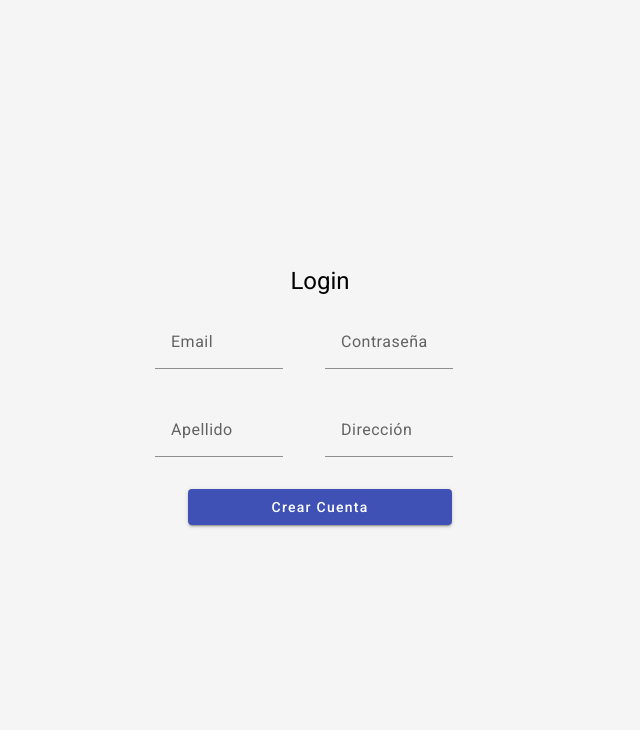
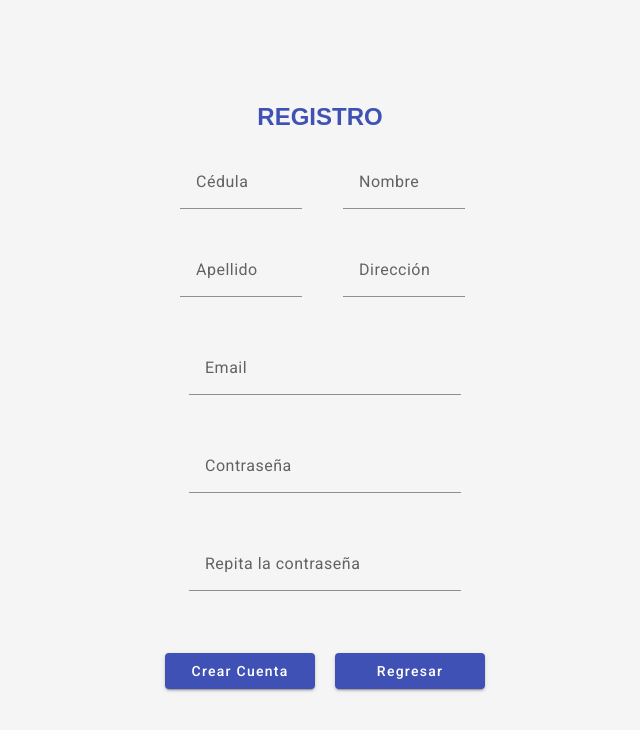
Before and after one commit to Charlie22RM/SistemaHospital, an Angular app: page /register in a window 1280 px wide. Shown: the top 730 px of the page, without its empty margins (320-960 px from the left). Built offline with nearby package versions, Linux system fonts and the light colour scheme.

Commit message:
Interfaz Register terminada

```diff
--- a/src/app/login/login.component.css
+++ b/src/app/login/login.component.css
@@ -22,3 +22,12 @@
     width: 80%;
     margin: 10px;
   }
+
+  .login h1 {
+    font-family: Arial, sans-serif; /* Cambia la fuente a tu preferencia */
+    font-size: 24px; /* Cambia el tamaño de la fuente según tus necesidades */
+    font-weight: bold; /* Agrega negrita o cambia el peso de la fuente si lo deseas */
+    text-transform: uppercase; /* Convierte el texto a mayúsculas si lo deseas */
+    color: #3f51b5; /* Cambia el color del texto según tus preferencias */
+    margin-bottom: 20px; /* Ajusta el margen inferior según tus necesidades */
+  }
--- a/src/app/login/login.component.html
+++ b/src/app/login/login.component.html
@@ -23,7 +23,7 @@
         <mat-label>Contraseña</mat-label>
         <input matInput formControlName="password" />
         <mat-error *ngIf="validateFrm.get('password')?.hasError('required')">
-          El Email es <strong>requerido</strong>
+          La contraseña es <strong>requerido</strong>
         </mat-error>
       </mat-form-field>
 
--- a/src/app/register/register.component.css
+++ b/src/app/register/register.component.css
@@ -38,11 +38,44 @@
 
 .form-grid {
   display: grid;
-  gap: 10px; /* Espacio entre filas */
+  gap: 10px;
+  /* Espacio entre filas */
 }
 
 .form-row {
   display: grid;
   grid-template-columns: 1fr 1fr;
-  gap: 10px; /* Espacio entre campos */
+  gap: 10px;
+  /* Espacio entre campos */
 }
+
+.form-row-centered {
+  display: flex;
+  justify-content: center;
+  align-items: center;
+  margin-top: 10px;
+  /* Espacio entre grupos de campos */
+}
+
+.form-grid .form-row {
+  margin-left: 25px; /* Ajusta el valor según tus necesidades */
+}
+
+.login h1 {
+  font-family: Arial, sans-serif; /* Cambia la fuente a tu preferencia */
+  font-size: 24px; /* Cambia el tamaño de la fuente según tus necesidades */
+  font-weight: bold; /* Agrega negrita o cambia el peso de la fuente si lo deseas */
+  text-transform: uppercase; /* Convierte el texto a mayúsculas si lo deseas */
+  color: #3f51b5; /* Cambia el color del texto según tus preferencias */
+  margin-bottom: 20px; /* Ajusta el margen inferior según tus necesidades */
+}
+
+.button-row {
+  display: flex;
+  justify-content: space-between;
+  margin-top: 20px; /* Ajusta el margen superior según tus necesidades */
+}
+
+.custom-button {
+  width: 150px; /* Ajusta el ancho del botón según tus necesidades */
+}
--- a/src/app/register/register.component.html
+++ b/src/app/register/register.component.html
@@ -1,14 +1,15 @@
 <div class="body">
   <div class="login">
-      <h1 class="h3 mb-3 fw-normal">Login</h1>
+
+    <h1 class="h3 mb-3 fw-normal">Registro</h1>
     <div class="form-grid">
       <div class="form-row">
         <mat-form-field class="ancho" appearance="fill">
-            <mat-label>Email</mat-label>
+          <mat-label>Cédula</mat-label>
           <input matInput>
         </mat-form-field>
         <mat-form-field class="ancho" appearance="fill">
-            <mat-label>Contraseña</mat-label>
+          <mat-label>Nombre</mat-label>
           <input matInput>
         </mat-form-field>
       </div>
@@ -22,7 +23,27 @@
           <input matInput>
         </mat-form-field>
       </div>
+      <div class="form-row-centered">
+        <mat-form-field class="ancho" appearance="fill">
+          <mat-label>Email</mat-label>
+          <input matInput>
+        </mat-form-field>
       </div>
-      <button (click)="crearcuenta()" class="custom-button" mat-raised-button mat-button color="primary">Crear Cuenta</button>
+      <div class="form-row-centered">
+        <mat-form-field class="ancho" appearance="fill">
+          <mat-label>Contraseña</mat-label>
+          <input matInput>
+        </mat-form-field>
+      </div>
+      <div class="form-row-centered">
+        <mat-form-field class="ancho" appearance="fill">
+          <mat-label>Repita la contraseña</mat-label>
+          <input matInput>
+        </mat-form-field>
+      </div>
+      <div class="button-row">
+        <button (click)="crearcuenta()" class="custom-button" mat-raised-button mat-button color="primary">Crear
+          Cuenta</button>
+        <button (click)="regresar()" class="custom-button" mat-raised-button mat-button color="primary">Regresar</button>
       </div>
     </div>
--- a/src/app/register/register.component.ts
+++ b/src/app/register/register.component.ts
@@ -1,4 +1,5 @@
 import { Component } from '@angular/core';
+import { Router } from '@angular/router';
 
 @Component({
   selector: 'app-register',
@@ -7,9 +8,14 @@ import { Component } from '@angular/core';
 })
 export class RegisterComponent {
 
+  constructor(private router: Router) {}
 
   crearcuenta() {
 
   }
 
+  regresar() {
+    this.router.navigate(['/login']);
+  }
+
 }
```
Lines whose indentation alone changed are shown as unchanged.
